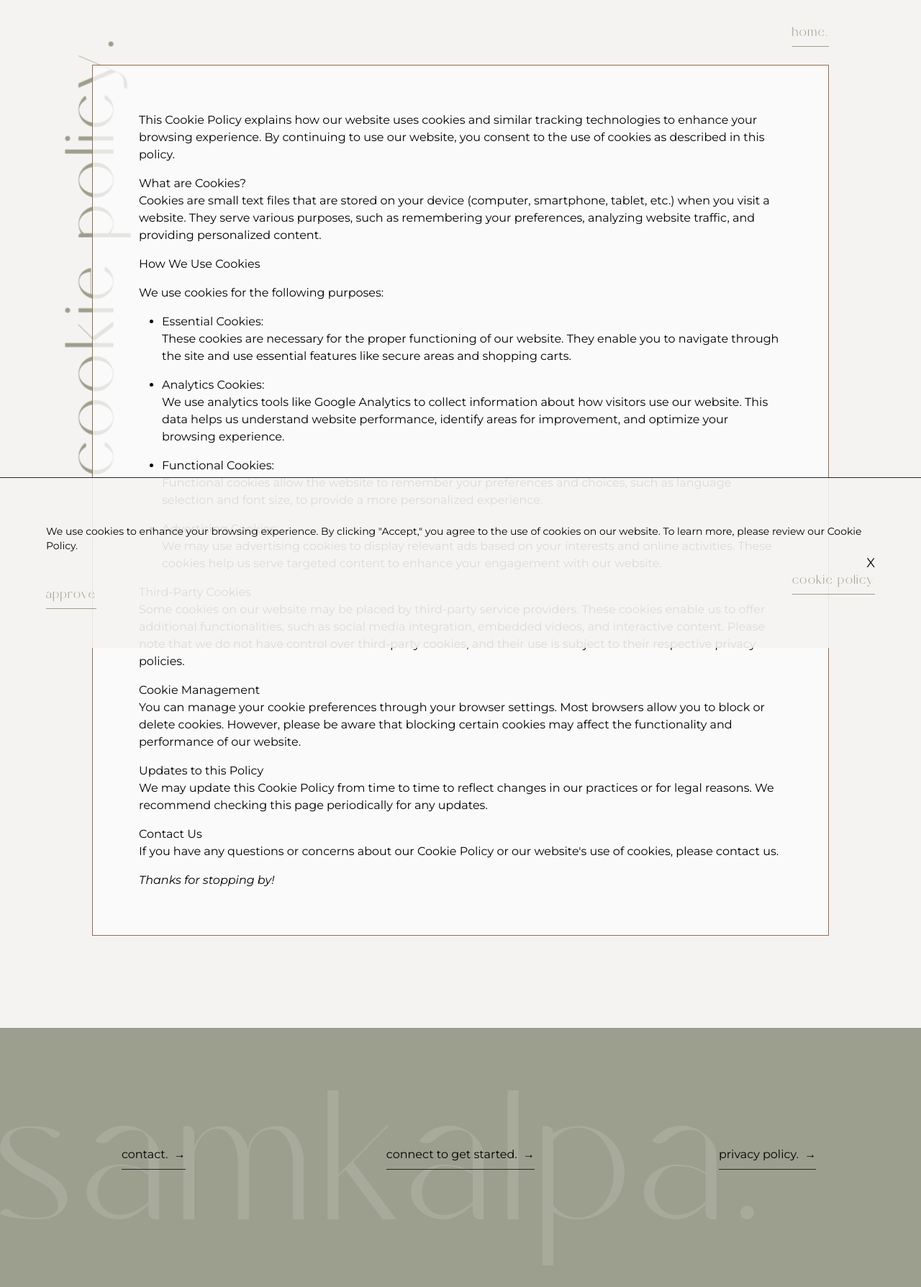
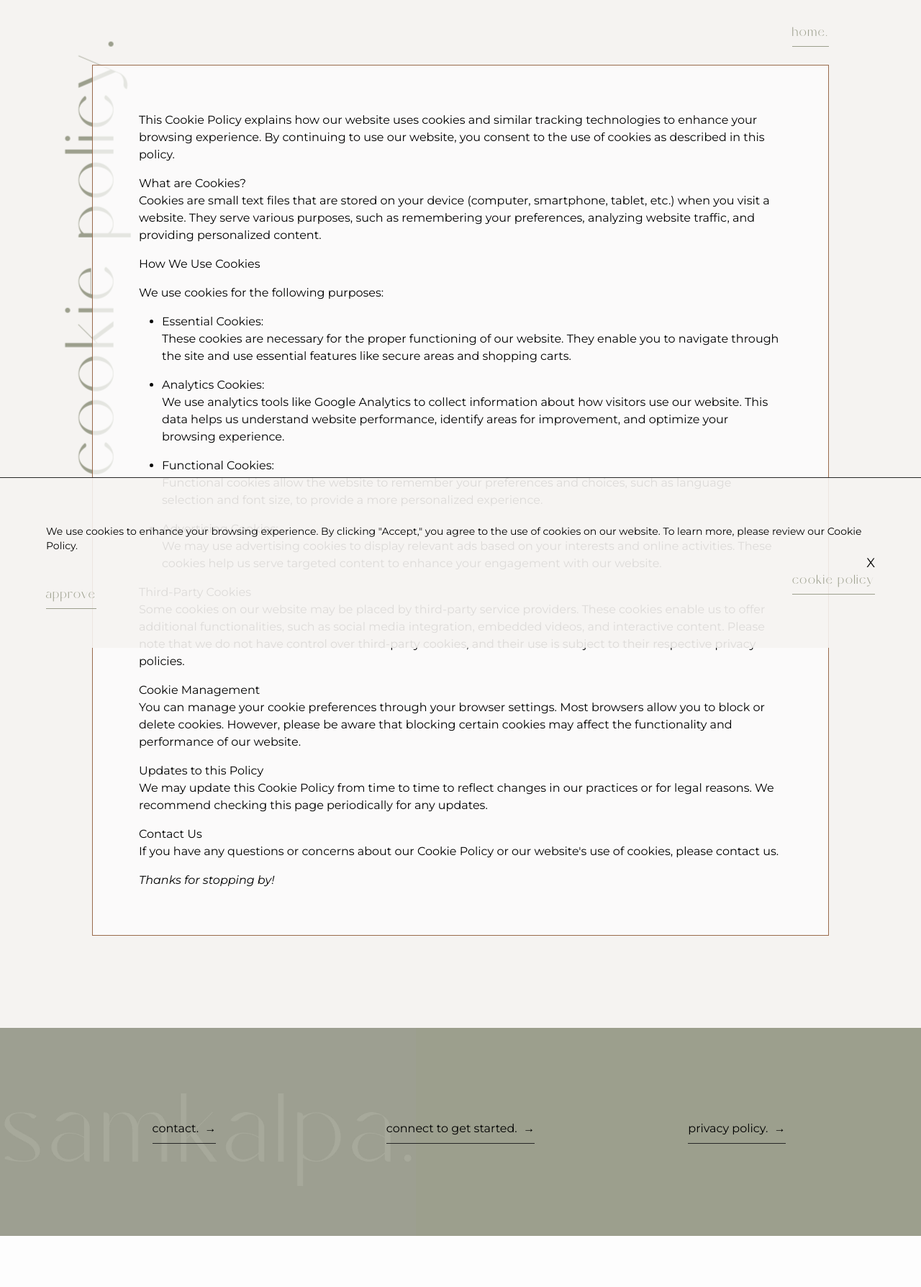
Before and after one commit to brittwoodard/embodied-creative, a Jekyll site: the page built from cookie-policy.html, in a window 1280 px wide. Shown: the whole page at 72% size. Built offline with Jekyll 4.4.1, drawn with Linux system fonts in a browser that asks for light colours; nearby versions of some CDN libraries; some web fonts are replaced; after the commit the page ends 1717 px from its top, so only the background shows below that.

Commit message:
footer for now

```diff
--- a/_includes/site-footer.html
+++ b/_includes/site-footer.html
@@ -1,10 +1,11 @@
-<footer class="z-20">
-    <div class="min-h-[40vh] -mb-[50%] sm:-mb-[30%] md:-mb-[20%] bg-dark flex items-center">
+<footer class="z-20 bg-dark bg-contain bg-no-repeat"
+    style="background-image: url('/images/samkalpa-portfolio-1.jpg');">
+    <div class="flex items-center py-10p px-5p">
         <nav class="grid md:grid-cols-3 justify-items-center w-full z-10">
-            <span href="#" class="contact-button link-nav relative z-10">Contact. &nbsp;→</span>
-            <span href="#" class="pricing-button link-nav cursor-pointer my-10p md:my-0">Connect to get started. &nbsp;→</span>
+            <span href="#" class="contact-button link-nav cursor-pointer relative z-10">Contact. &nbsp;→</span>
+            <span href="#" class="pricing-button link-nav cursor-pointer my-10p md:my-0">Connect to get started.
+                &nbsp;→</span>
             <a href="/privacy-policy.html">Privacy Policy. &nbsp;→</a>
         </nav>
     </div>
-    <span class="relative leading-[0.7em] footer-span">samkalpa.</span>
 </footer>
--- a/assets/css/output-style.css
+++ b/assets/css/output-style.css
@@ -683,6 +683,9 @@ input[type="checkbox"]:checked::before {
 .relative {
   position: relative;
 }
+.inset-0 {
+  inset: 0px;
+}
 .-left-\[11rem\] {
   left: -11rem;
 }
@@ -824,6 +827,9 @@ input[type="checkbox"]:checked::before {
 .h-screen {
   height: 100vh;
 }
+.h-full {
+  height: 100%;
+}
 .min-h-\[21rem\] {
   min-height: 21rem;
 }
@@ -835,6 +841,9 @@ input[type="checkbox"]:checked::before {
 }
 .min-h-\[80vh\] {
   min-height: 80vh;
+}
+.min-h-60 {
+  min-height: 60vh;
 }
 .w-\[66vw\] {
   width: 66vw;
@@ -969,6 +978,21 @@ input[type="checkbox"]:checked::before {
 .bg-transparent {
   background-color: transparent;
 }
+.bg-contain {
+  background-size: contain;
+}
+.bg-auto {
+  background-size: auto;
+}
+.bg-cover {
+  background-size: cover;
+}
+.bg-center {
+  background-position: center;
+}
+.bg-no-repeat {
+  background-repeat: no-repeat;
+}
 .p-10p {
   padding: 10%;
 }
@@ -977,6 +1001,12 @@ input[type="checkbox"]:checked::before {
 }
 .p-5p {
   padding: 5%;
+}
+.p-10 {
+  padding: 2.5rem;
+}
+.p-\[50\%\] {
+  padding: 50%;
 }
 .px-10 {
   padding-left: 2.5rem;
@@ -1032,6 +1062,9 @@ input[type="checkbox"]:checked::before {
 }
 .text-right {
   text-align: right;
+}
+.align-middle {
+  vertical-align: middle;
 }
 .font-heading {
   font-family: postureregular, sans-serif;
```
Also changed, not shown: images/samkalpa-portfolio-1.jpg (added).
